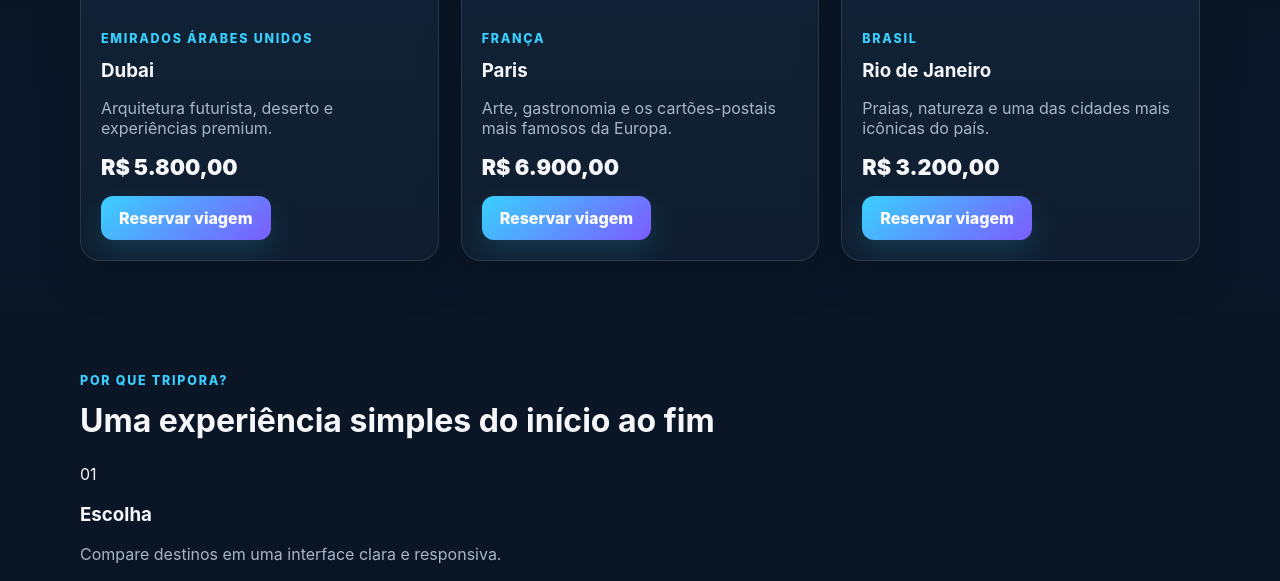
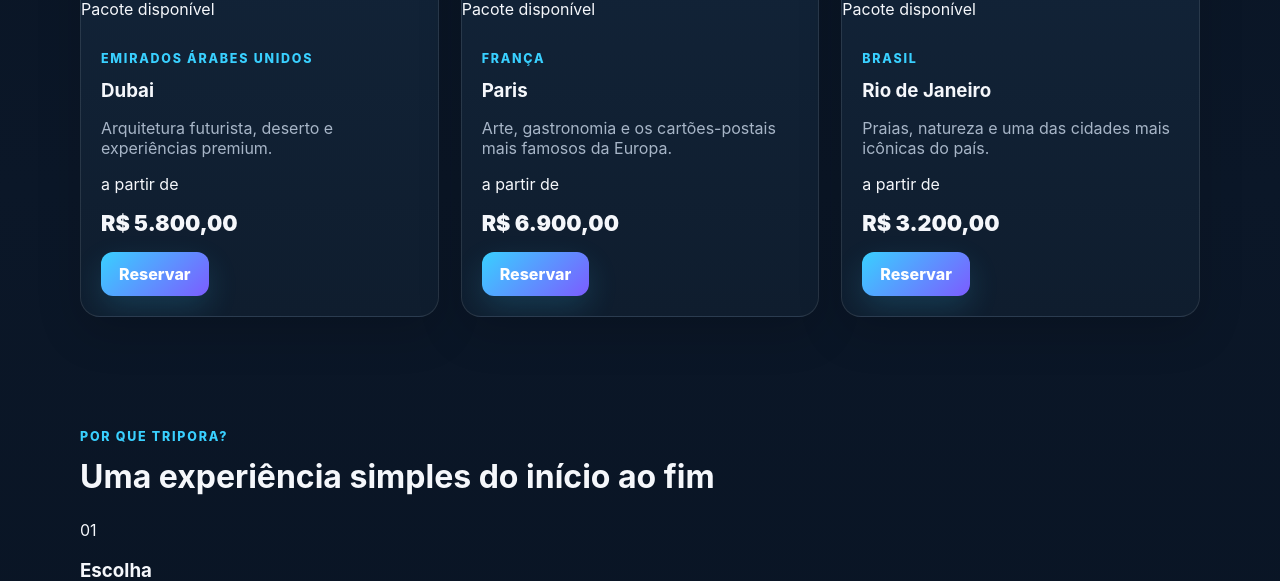
Before and after one commit to Cookie131223/Turismo-para-aprenseta-o, a PHP site: page / in a window 1280 px wide. Shown: the part 1104-1685 px from the top of the page. Run offline with PHP 8.4, Linux system fonts and the light colour scheme; data comes from the database, SQL or seed files in the repository.

Commit message:
style: upgrade destination cards

```diff
--- a/includes/Destino.php
+++ b/includes/Destino.php
@@ -18,6 +18,6 @@
         $descricao=htmlspecialchars($this->descricao);
         $imagem=htmlspecialchars($this->imagem);
         $preco=number_format($this->preco,2,',','.');
-        return "<article class='card'><img src='{$imagem}' alt='{$nome}' loading='lazy'><div class='card-body'><p class='eyebrow'>{$pais}</p><h3>{$nome}</h3><p class='muted'>{$descricao}</p><p class='price'>R$ {$preco}</p><div class='card-actions'><a class='btn' href='reserva.php?destino_id={$id}'>Reservar viagem</a></div></div></article>";
+        return "<article class='card destination-card' data-search='{$nome} {$pais}'><div class='card-image-wrap'><img src='{$imagem}' alt='{$nome}' loading='lazy'><span class='card-chip'>Pacote disponível</span></div><div class='card-body'><p class='eyebrow'>{$pais}</p><h3>{$nome}</h3><p class='muted card-description'>{$descricao}</p><div class='card-footer'><div><span class='price-label'>a partir de</span><p class='price'>R$ {$preco}</p></div><div class='card-actions'><a class='btn' href='reserva.php?destino_id={$id}'>Reservar</a></div></div></div></article>";
     }
 }
```
